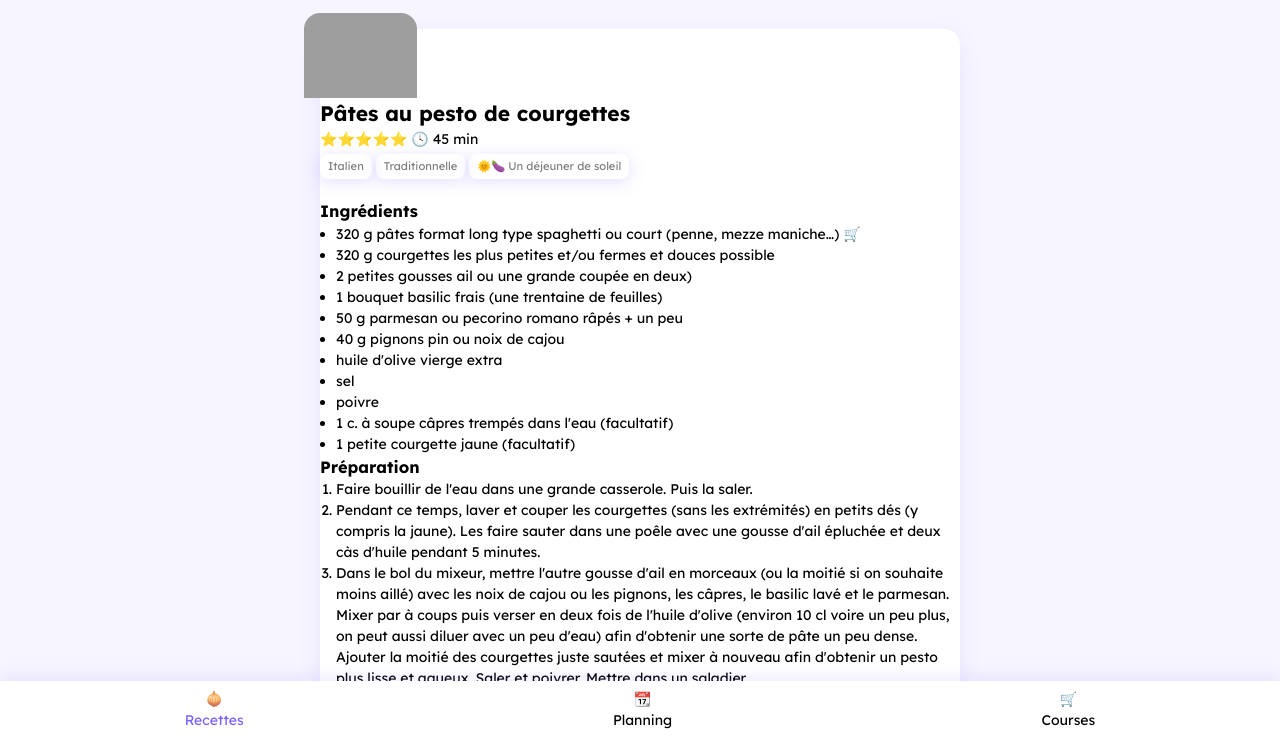
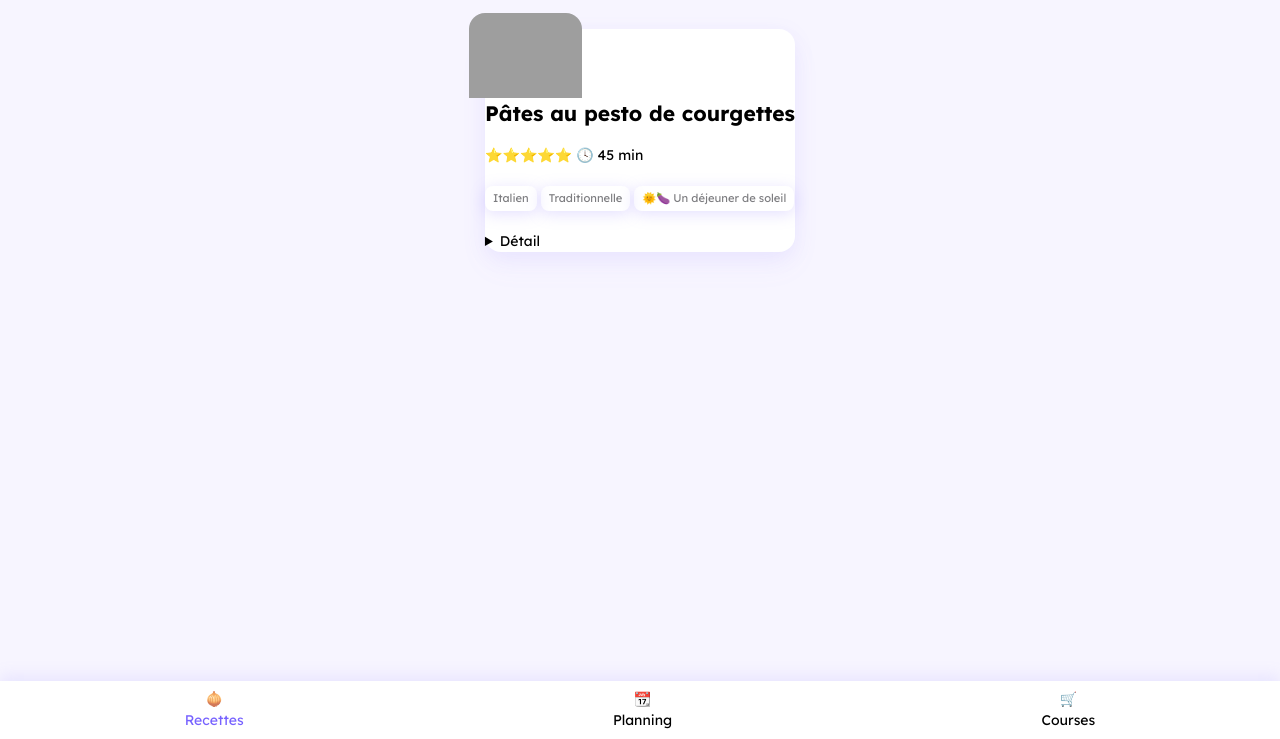
Before and after one commit to joriyann/joriyann.github.io, a plain HTML site: page simple/index.html in a window 1280 px wide. Shown: the part 61-800 px from the top of the page. Drawn offline with Linux system fonts and the light colour scheme; grey boxes are pictures that could not be loaded.

Commit message:
Update index.html

```diff
--- a/simple/index.html
+++ b/simple/index.html
@@ -7,7 +7,6 @@
     <link rel="stylesheet" href="style.css" />
     <script type="module" defer src="script.js"></script>
   </head>
-
   <body>
     <header>
       <h1>Simple</h1>
@@ -20,8 +19,8 @@
             class="recipe-img"
             src="https://www.undejeunerdesoleil.com/wp-content/uploads/2019/09/Pates_pesto_courgettes.jpg"
           />
-          <div class="recipe-title">
-            <h2>Pâtes au pesto de courgettes</h2>
+          <h2 class="recipe-title">Pâtes au pesto de courgettes</h2>
+          <div class="recipe-info">
             <div>
               <span>⭐⭐⭐⭐⭐</span>
               <span>🕓 45 min</span>
@@ -32,6 +31,8 @@
               <span class="badge">🌞🍆 Un déjeuner de soleil</span>
             </div>
           </div>
+          <details>
+            <summary>Détail</summary>
           <div class="recipe-detail">
             <h3>Ingrédients</h3>
             <ul>
@@ -131,6 +132,7 @@
               >
             </p>
           </div>
+          </details>
         </article>
       </section>
       <section id="planning" style="display: none">
```
